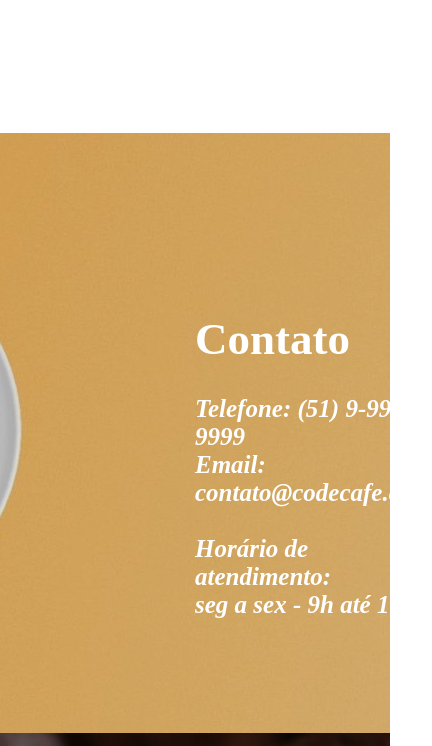
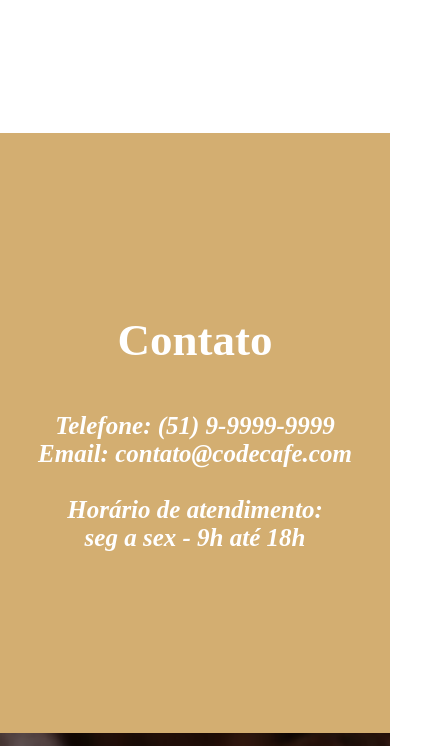
Before and after one commit to andreasmaeda/dq-landing-page-code-cafe, a plain HTML site: page index.html in a window 390 px wide. Shown: the part 3400-4146 px from the top of the page, 432 px wide, since content can reach past the window. Drawn offline with Linux system fonts and the light colour scheme; a web font is replaced by a local one.

Commit message:
Add responsividade e estilização do contato

```diff
--- a/src/css/responsive.css
+++ b/src/css/responsive.css
@@ -10,7 +10,22 @@
 }
 
 @media (max-width: 768px) {
+     .contato {
+          background-image: none;
+          background-color: #D3AE71;
+     }
 
+     .contato .texto {
+          position: relative;
+          text-align: center;
+          top: 50%;
+          left: 0;
+          transform: translateY(-50%);
+     }
+
+     .contato h2 {
+          margin-bottom: 46px;
+     }
 }
 
 @media (max-width: 720px) {
```
